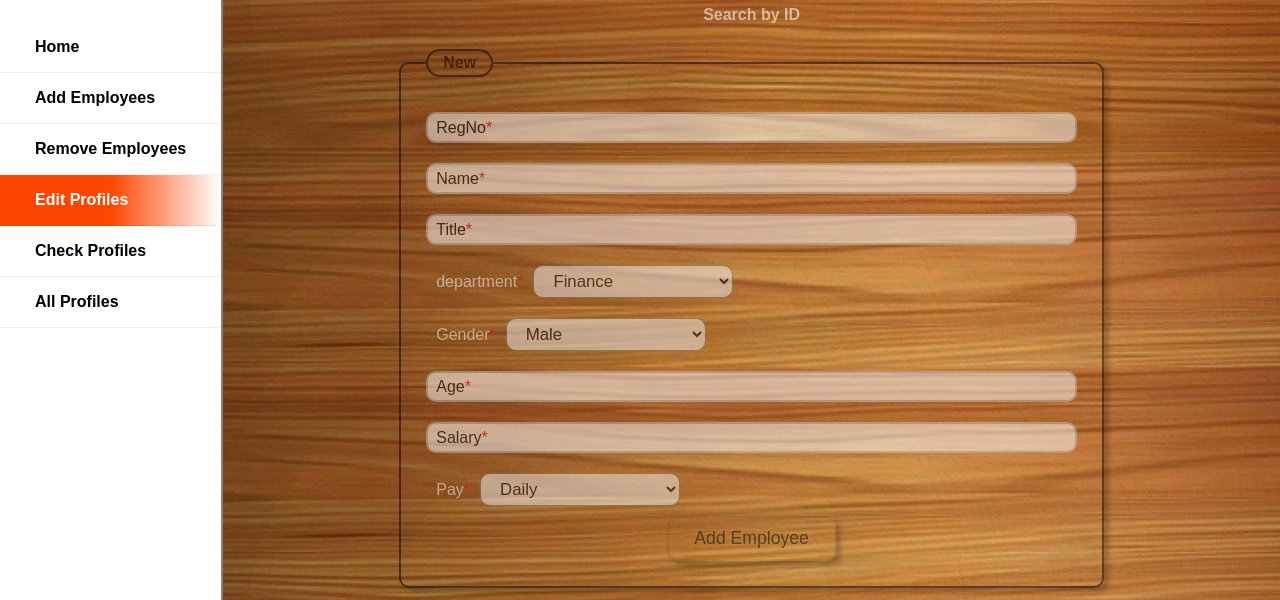
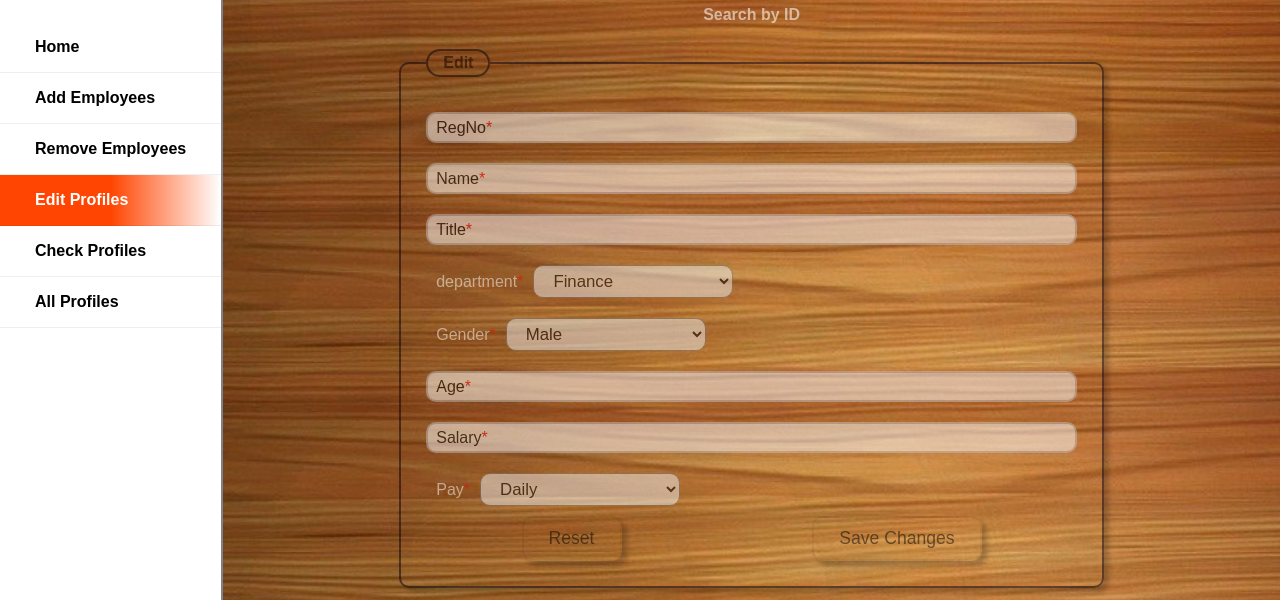
Before and after one commit to KJohnBosco/EmployeeManagementSystem-JS, a website: page index.html in a window 1280 px wide. Both pictures are taken after a click on the item "Edit Profiles". Shown: the part 953-1553 px from the top of the page. Drawn offline with Linux system fonts and the light colour scheme.

Commit message:
Added reset button to all forms

```diff
--- a/SASS/main.scss
+++ b/SASS/main.scss
@@ -34,3 +34,7 @@ ul {
   margin: auto auto;
   cursor: pointer;
 }
+
+.buttons {
+  display: flex;
+}
--- a/index.html
+++ b/index.html
@@ -160,7 +160,10 @@
                   </select>
                 </div>
 
-                <button type="submit" class="btn">Add Employee</button>
+                <div class="buttons">
+                  <button type="reset" class="btn">Reset</button>
+                  <button type="submit" class="btn">Add Employee</button>
+                </div>
               </form>
             </fieldset>
           </div>
@@ -234,7 +237,7 @@
             </div>
             <div class="contents">
               <fieldset>
-                <legend>New</legend>
+                <legend>Edit</legend>
                 <form action="">
                   <div class="formGroup">
                     <input id="EEregno" required type="text" />
@@ -288,7 +291,10 @@
                     </select>
                   </div>
 
-                  <button type="submit" class="btn">Add Employee</button>
+                  <div class="buttons">
+                    <button type="reset" class="btn">Reset</button>
+                    <button type="submit" class="btn">Save Changes</button>
+                  </div>
                 </form>
               </fieldset>
             </div>
```
Also changed, not shown: CSS/main.css.
